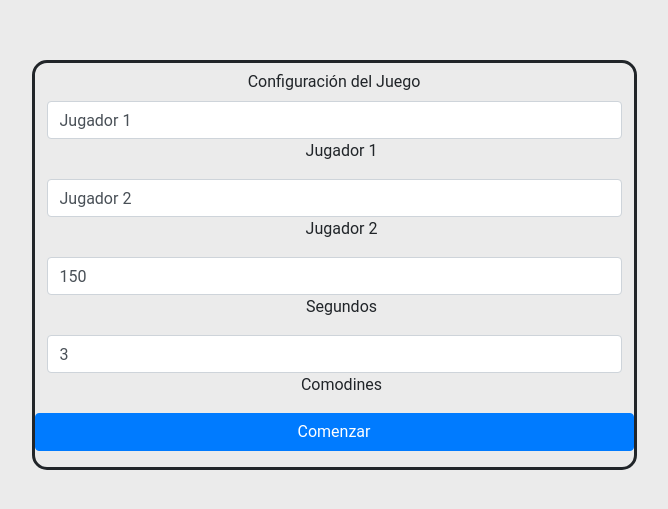
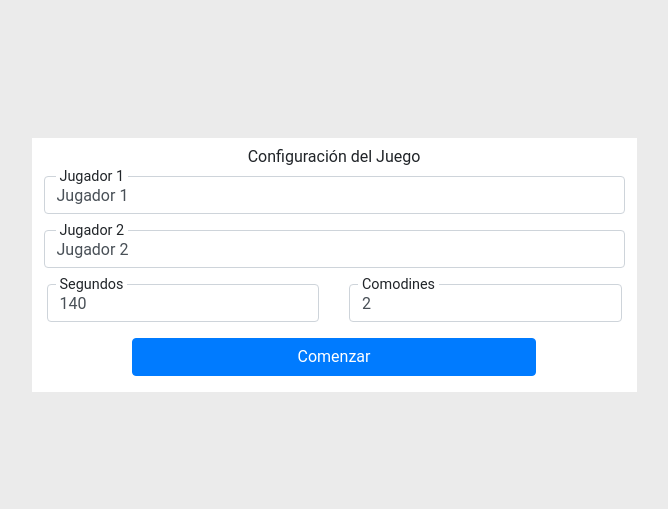
Before and after one commit to vtaltuna-cu/rosconometro, an Angular app: page / in a window 1280 px wide. Shown: the part 127-636 px from the top of the page, without its empty margins (306-974 px from the left). Built offline with nearby package versions, Linux system fonts and the light colour scheme.

Commit message:
ajustes entrada

```diff
--- a/package.json
+++ b/package.json
@@ -22,6 +22,7 @@
     "@fortawesome/fontawesome-free": "^5.15.4",
     "@fortawesome/fontawesome-svg-core": "^1.3.0",
     "@fortawesome/free-solid-svg-icons": "^5.15.4",
+    "@ng-bootstrap/ng-bootstrap": "^10.0.0",
     "angular-cli-ghpages": "^1.0.5",
     "bootstrap": "^4.6.1",
     "jquery": "^3.6.3",
--- a/src/app/app.component.html
+++ b/src/app/app.component.html
@@ -3,8 +3,8 @@
   <form class="needs-validation" name="searchForm"  [formGroup]="searchForm"   novalidate style="display: flex; flex: 1 1 auto; overflow-y: hidden; justify-content: center;">
 
       <div class="row text-center" *ngIf="!startedGame" style="justify-content: center; align-content: center; "  >
-          <fieldset class="form-group col-6" >
-              <div class="row" style="border-radius: 15px; border-style: solid; ">
+          <fieldset class="form-group col-6" style="background-color: white;">
+              <div class="row" style="border-radius: 15px;  align-items: center;">
                   <legend class="col-form-label ">Configuración del Juego</legend>
                   <label class="form-group has-float-label ">
                       <input type="text" class="form-control" formControlName="player1"  />
@@ -17,19 +17,20 @@
                       <small class="invalid-feedback">Campo obligatorio</small>
                   </label>
 
-                  <label class="form-group has-float-label  ">
+                  <label class="form-group has-float-label  col-6">
                       <input type="number" class="form-control" formControlName="seconds"  />
                       <span>Segundos</span>
                       <small class="invalid-feedback">Campo obligatorio</small>
                   </label>
 
-                  <label class="form-group has-float-label  ">
+                  <label class="form-group has-float-label  col-6">
                       <input type="number" class="form-control" formControlName="wildcard"  />
                       <span>Comodines</span>
                       <small class="invalid-feedback">Campo obligatorio</small>
                   </label>
 
-                  <button  class="btn btn-primary float-right" (click)="onStartGame()" >
+                  <div class="col-2"></div>
+                  <button  class="btn btn-primary col-8" (click)="onStartGame()" >
                       Comenzar
                   </button>
               </div>
--- a/src/app/app.component.ts
+++ b/src/app/app.component.ts
@@ -111,10 +111,10 @@ export class AppComponent  implements OnInit {
 
       player1               : ["Jugador 1", [Validators.required]],
       player2               : ["Jugador 2", [Validators.required]],
-      seconds               : [150, [Validators.required]],
+      seconds               : [140, [Validators.required]],
       playerCount           : [this.game.playerCount, [Validators.required]],
       allLetters            : [this.game.allLetters, [Validators.required]],
-      wildcard              : [3, [Validators.required]],
+      wildcard              : [2, [Validators.required]],
 
     //  wildcards        : this._formBuilder.array([
         //this._formBuilder.control('')
--- a/src/styles.scss
+++ b/src/styles.scss
@@ -338,3 +338,106 @@ body { margin: 0; font-family: Roboto, "Helvetica Neue", sans-serif; }
     color:#00365a;
     text-decoration:initial!important
    }
+
+
+   .has-float-label>span:after,
+   .has-float-label label:after {
+    background:#fff
+   }
+   .has-float-label>div.error:after {
+    background:initial
+   }
+
+   .has-float-label {
+    display:block;
+    position:relative
+   }
+   .has-float-label>span:last-of-type,
+   .has-float-label label {
+    position:absolute;
+    cursor:text;
+    font-size:90%;
+    opacity:1;
+    top:-.4em;
+    left:.75rem;
+    z-index:3;
+    line-height:1;
+    padding:0 1px
+   }
+   .has-float-label>span:after,
+   .has-float-label label:after {
+    content:" ";
+    display:block;
+    position:absolute;
+    height:5px;
+    top:3px;
+    left:-.2em;
+    right:-.2em;
+    z-index:-1
+   }
+   .has-float-label .form-control::placeholder {
+    opacity:1
+   }
+   .has-float-label .form-control:placeholder-shown:not(:focus)::placeholder {
+    opacity:0
+   }
+   .input-group .has-float-label {
+    flex-grow:1;
+    margin-bottom:0;
+    display:flex;
+    flex-direction:column;
+    justify-content:center
+   }
+   .input-group .has-float-label .form-control {
+    width:100%
+   }
+   .input-group .has-float-label:not(:last-child),
+   .input-group .has-float-label:not(:last-child) .form-control {
+    border-bottom-right-radius:0;
+    border-top-right-radius:0;
+    border-right:0
+   }
+   .input-group .has-float-label:not(:first-child),
+   .input-group .has-float-label:not(:first-child) .form-control {
+    border-bottom-left-radius:0;
+    border-top-left-radius:0
+   }
+
+   .rtl .has-float-label>span:last-of-type,
+   .rtl .has-float-label label,
+   .rtl .has-top-label>span:last-of-type,
+   .rtl .has-top-label label {
+    right:.75rem;
+    left:auto
+   }
+   .rtl .has-float-label>span,
+   .rtl .has-float-label label,
+   .rtl .has-top-label>span,
+   .rtl .has-top-label label {
+    color:rgba(58,58,58,.7)
+   }
+
+   .landing-page form.dark-background .has-float-label>span,
+   .landing-page form.dark-background .has-float-label label,
+   .landing-page form.dark-background .has-top-label>span,
+   .landing-page form.dark-background .has-top-label label {
+    color:hsla(0,0%,100%,.6)
+   }
+   .landing-page form.dark-background .bootstrap-tagsinput,
+   .landing-page form.dark-background .form-control {
+    background:transparent;
+    border-color:hsla(0,0%,100%,.3);
+    color:#fff
+   }
+   .landing-page form.dark-background .bootstrap-tagsinput:active,
+   .landing-page form.dark-background .bootstrap-tagsinput:focus,
+   .landing-page form.dark-background .form-control:active,
+   .landing-page form.dark-background .form-control:focus {
+    border-color:hsla(0,0%,100%,.6)
+   }
+   .landing-page .has-float-label>span,
+   .landing-page .has-float-label label,
+   .landing-page .has-top-label>span,
+   .landing-page .has-top-label label {
+    font-size:64%
+   }
```
Also changed, not shown: 6 other files (tests, documents, lock files or other folders).
